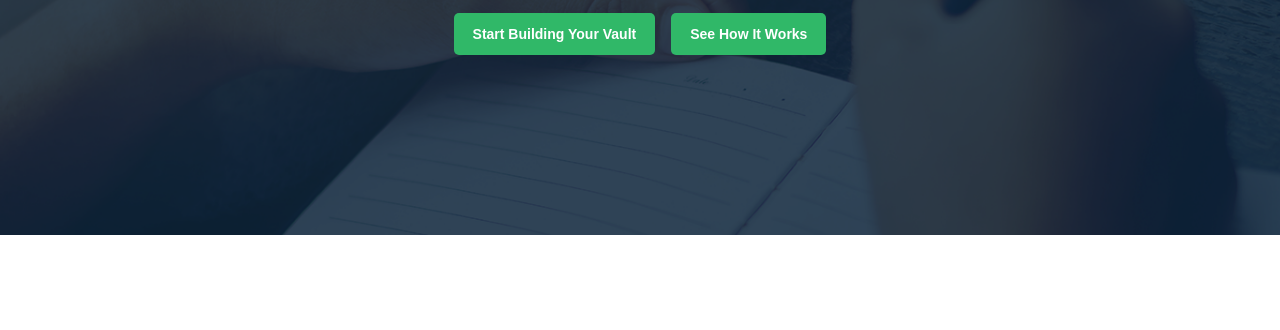
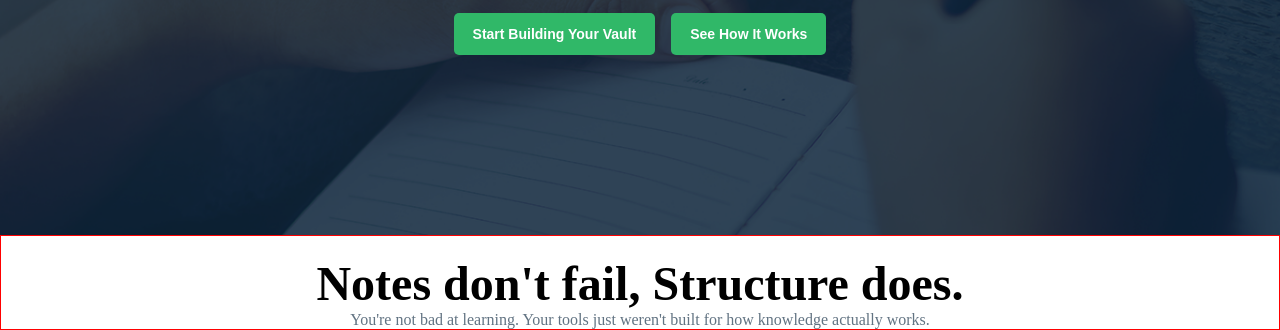
Before and after one commit to meheroon/B13A01-portfolio, a plain HTML site: page index.html in a window 1280 px wide. Shown: the part 489-819 px from the top of the page. Drawn offline with Linux system fonts and the light colour scheme.

Commit message:
notes titile

```diff
--- a/index.html
+++ b/index.html
@@ -38,13 +38,24 @@
                 </div>
                     <div class="hero-paragraph">
                         <p >A private space to store notes, links, and learning summaries — designed to <br>
-help you think clearly, connect ideas, and turn learning into long-term knowledge.</p>
+                        help you think clearly, connect ideas, and turn learning into long-term knowledge.</p>
                     </div>
-            <div class="hero-btn">
-                <button class="btn">Start Building Your Vault</button>
-                <button class="btn">See How It Works</button>
+                <div class="hero-btn">
+                    <button class="btn">Start Building Your Vault</button>
+                    <button class="btn">See How It Works</button>
+                </div>
+
             </div>
+        </section>
+        <section >
+            <div class="notes">
+                <h2>Notes don't fail, Structure does.</h2>
+                <p>You're not bad at learning. Your tools just weren't built for how knowledge actually works.</p>
+                <div>
+                    <div class="notes-container">
 
+                    </div>
+                </div>
             </div>
         </section>
     </main>
--- a/styles/portfolio.css
+++ b/styles/portfolio.css
@@ -119,3 +119,25 @@ nav .menu ul li{
     border: none;
 
 }
+.notes{
+    border: 1px solid red;
+    display: block;
+    text-align: center;
+}
+.notes h2{
+    padding-top: 20px;
+    font-size: 48px;
+    font-weight: bold;
+    gap: 30px;
+}
+.notes p{
+    font-size: 16px;
+    color: #627382;
+    gap: 44px;
+
+}
+
+.notes-container{
+    display: flex;
+    justify-content: space-between;
+}
```
